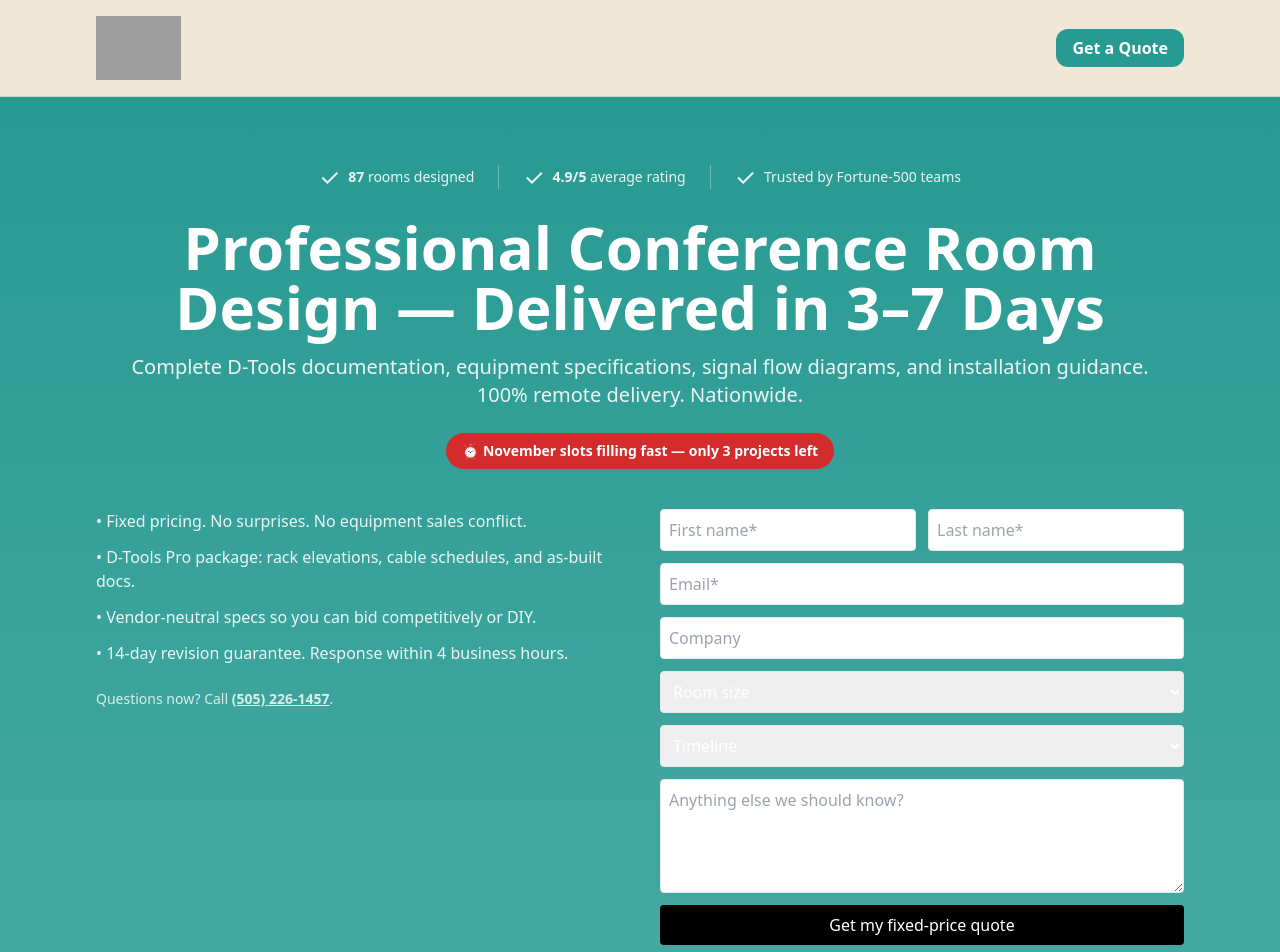
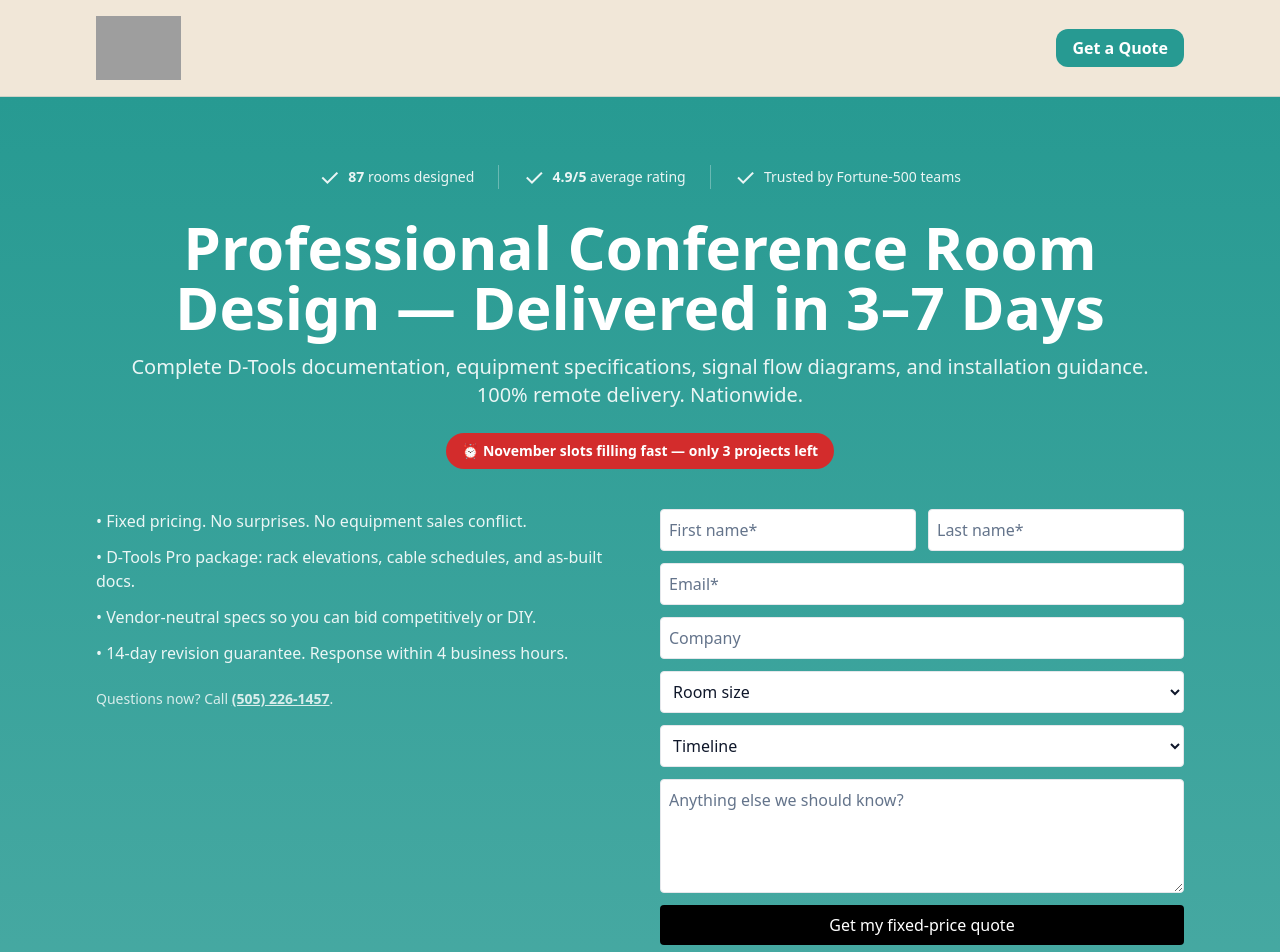
Before and after one commit to markl2305/conference-room-design, a Next.js app: page / in a window 1280 px wide. Shown: the top 952 px of the page. Built offline with nearby package versions, Linux system fonts and the light colour scheme; grey boxes are pictures that could not be loaded.

Commit message:
Update LeadForm.jsx

```diff
--- a/components/LeadForm.jsx
+++ b/components/LeadForm.jsx
@@ -32,7 +32,6 @@ export default function LeadForm() {
       });
 
       const json = await res.json().catch(() => ({}));
-
       if (!res.ok || !json?.ok) {
         throw new Error(json?.error || `Request failed: ${res.status}`);
       }
@@ -46,15 +45,20 @@ export default function LeadForm() {
     }
   }
 
+  const inputCls =
+    "border rounded p-2 bg-white text-slate-900 placeholder-slate-500 " +
+    "focus:outline-none focus:ring-2 focus:ring-sky-500 focus:border-sky-500 " +
+    "dark:bg-white dark:text-slate-900";
+
   return (
-    <form onSubmit={onSubmit} className="grid gap-3 max-w-xl">
+    <form onSubmit={onSubmit} className="grid gap-3 max-w-xl text-slate-900 dark:text-slate-100">
       <div className="grid grid-cols-2 gap-3">
-        <input name="firstName" placeholder="First name*" required className="border rounded p-2" />
-        <input name="lastName" placeholder="Last name*" required className="border rounded p-2" />
+        <input name="firstName" placeholder="First name*" required className={inputCls} />
+        <input name="lastName" placeholder="Last name*" required className={inputCls} />
       </div>
-      <input type="email" name="email" placeholder="Email*" required className="border rounded p-2" />
-      <input name="company" placeholder="Company" className="border rounded p-2" />
-      <select name="roomSize" className="border rounded p-2">
+      <input type="email" name="email" placeholder="Email*" required className={inputCls} />
+      <input name="company" placeholder="Company" className={inputCls} />
+      <select name="roomSize" className={inputCls}>
         <option value="">Room size</option>
         <option>Huddle (2–4)</option>
         <option>Small (4–6)</option>
@@ -62,14 +66,19 @@ export default function LeadForm() {
         <option>Large (10–20)</option>
         <option>Boardroom / Training</option>
       </select>
-      <select name="timeline" className="border rounded p-2">
+      <select name="timeline" className={inputCls}>
         <option value="">Timeline</option>
         <option>ASAP (0–2 weeks)</option>
         <option>Soon (2–4 weeks)</option>
         <option>Planning (1–3 months)</option>
         <option>Exploring (3+ months)</option>
       </select>
-      <textarea name="notes" placeholder="Anything else we should know?" rows={4} className="border rounded p-2" />
+      <textarea
+        name="notes"
+        rows={4}
+        placeholder="Anything else we should know?"
+        className={inputCls}
+      />
       <button
         type="submit"
         disabled={loading}
@@ -79,7 +88,13 @@ export default function LeadForm() {
       </button>
 
       {msg && (
-        <p className={msg.type === "success" ? "text-green-700" : "text-red-700"}>
+        <p
+          className={
+            msg.type === "success"
+              ? "text-green-700 dark:text-green-400"
+              : "text-red-700 dark:text-red-400"
+          }
+        >
           {msg.text}
         </p>
       )}
```
